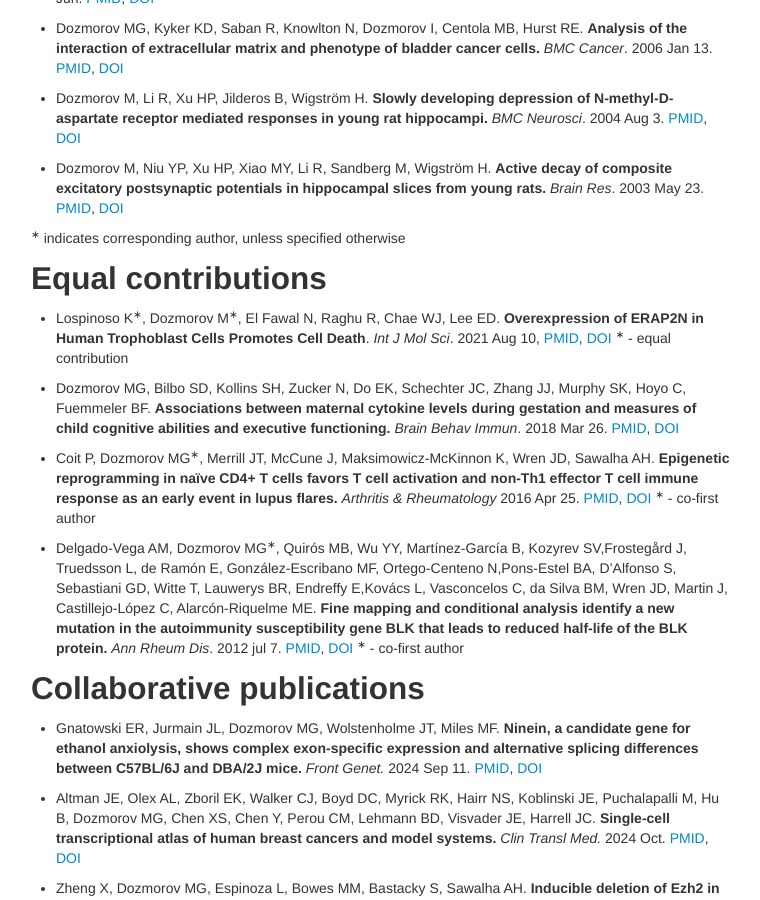
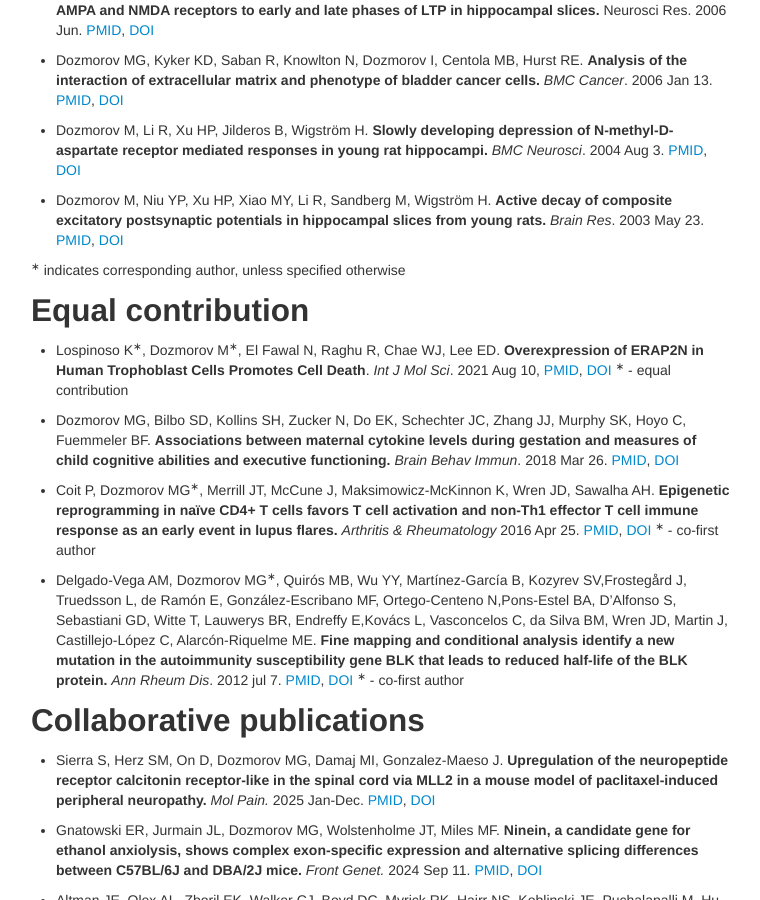
Before and after one commit to dozmorovlab/dozmorovlab.github.io, a Jekyll site: the page built from 02-pubs.md, in a window 1280 px wide and 900 px high, scrolled down 2704 px. Shown: the whole window, without its empty margins (259-1019 px from the left). Built offline with Jekyll 4.4.1, drawn with Linux system fonts in a browser that asks for light colours; comment, search, counter and statistics services are not loaded; some of the changed text lies outside the part shown.

Commit message:
Add Xavier publication

```diff
--- a/02-pubs.md
+++ b/02-pubs.md
@@ -13,6 +13,8 @@ permalink: "publications.html"
 [Google Scholar](http://scholar.google.com/citations?user=soABR8sAAAAJ&hl=en) |
 [PubMed bibliography](https://www.ncbi.nlm.nih.gov/myncbi/mikhail.dozmorov.1/bibliography/public/) |
 [ORCID](https://orcid.org/0000-0002-0086-8358)
+
+[Equal contribution](#equal-contribution) | [Collaborative publications](#collaborative-publications)
 
 ## Lead/senior author publications
 
@@ -103,7 +105,7 @@ permalink: "publications.html"
 
 <sup>&lowast;</sup> indicates corresponding author, unless specified otherwise
 
-## Equal contributions
+## Equal contribution
 
 - Lospinoso K<sup>&lowast;</sup>, Dozmorov M<sup>&lowast;</sup>, El Fawal N, Raghu R, Chae WJ, Lee ED. **Overexpression of ERAP2N in Human Trophoblast Cells Promotes Cell Death**. _Int J Mol Sci_. 2021 Aug 10, [PMID](https://www.ncbi.nlm.nih.gov/pubmed/34445292), [DOI](https://doi.org/10.3390/ijms22168585) <span data-badge-type="4" data-doi="10.3390/ijms22168585" data-hide-no-mentions="true" class="altmetric-embed"> </span>  <sup>&lowast;</sup> - equal contribution
 
@@ -114,6 +116,8 @@ permalink: "publications.html"
 - Delgado-Vega AM, Dozmorov MG<sup>&lowast;</sup>, Quirós MB, Wu YY, Martínez-García B, Kozyrev SV,Frostegård J, Truedsson L, de Ramón E, González-Escribano MF, Ortego-Centeno N,Pons-Estel BA, D'Alfonso S, Sebastiani GD, Witte T, Lauwerys BR, Endreffy E,Kovács L, Vasconcelos C, da Silva BM, Wren JD, Martin J, Castillejo-López C, Alarcón-Riquelme ME. **Fine mapping and conditional analysis identify a new mutation in the autoimmunity susceptibility gene BLK that leads to reduced half-life of the BLK protein.** _Ann Rheum Dis_. 2012 jul 7. [PMID](http://www.ncbi.nlm.nih.gov/pubmed/22696686), [DOI](https://doi.org/10.1136/annrheumdis-2011-200987) <span data-badge-type="4" data-doi="10.1136/annrheumdis-2011-200987" data-hide-no-mentions="true" class="altmetric-embed"> </span> <sup>&lowast;</sup> - co-first author
 
 ## Collaborative publications
+
+- Sierra S, Herz SM, On D, Dozmorov MG, Damaj MI, Gonzalez-Maeso J. **Upregulation of the neuropeptide receptor calcitonin receptor-like in the spinal cord via MLL2 in a mouse model of paclitaxel-induced peripheral neuropathy.** _Mol Pain._ 2025 Jan-Dec. [PMID](https://www.ncbi.nlm.nih.gov/pubmed/39905828), [DOI](https://doi.org/10.1177/17448069251314857) <span data-badge-type="4" data-doi="10.1177/17448069251314857" data-hide-no-mentions="true" class="altmetric-embed"> </span>
 
 - Gnatowski ER, Jurmain JL, Dozmorov MG, Wolstenholme JT, Miles MF. **Ninein, a candidate gene for ethanol anxiolysis, shows complex exon-specific expression and alternative splicing differences between C57BL/6J and DBA/2J mice.** _Front Genet._ 2024 Sep 11. [PMID](https://www.ncbi.nlm.nih.gov/pubmed/39323865), [DOI](https://doi.org/10.3389/fgene.2024.1455616) <span data-badge-type="4" data-doi="10.3389/fgene.2024.1455616" data-hide-no-mentions="true" class="altmetric-embed"> </span>
 
```
